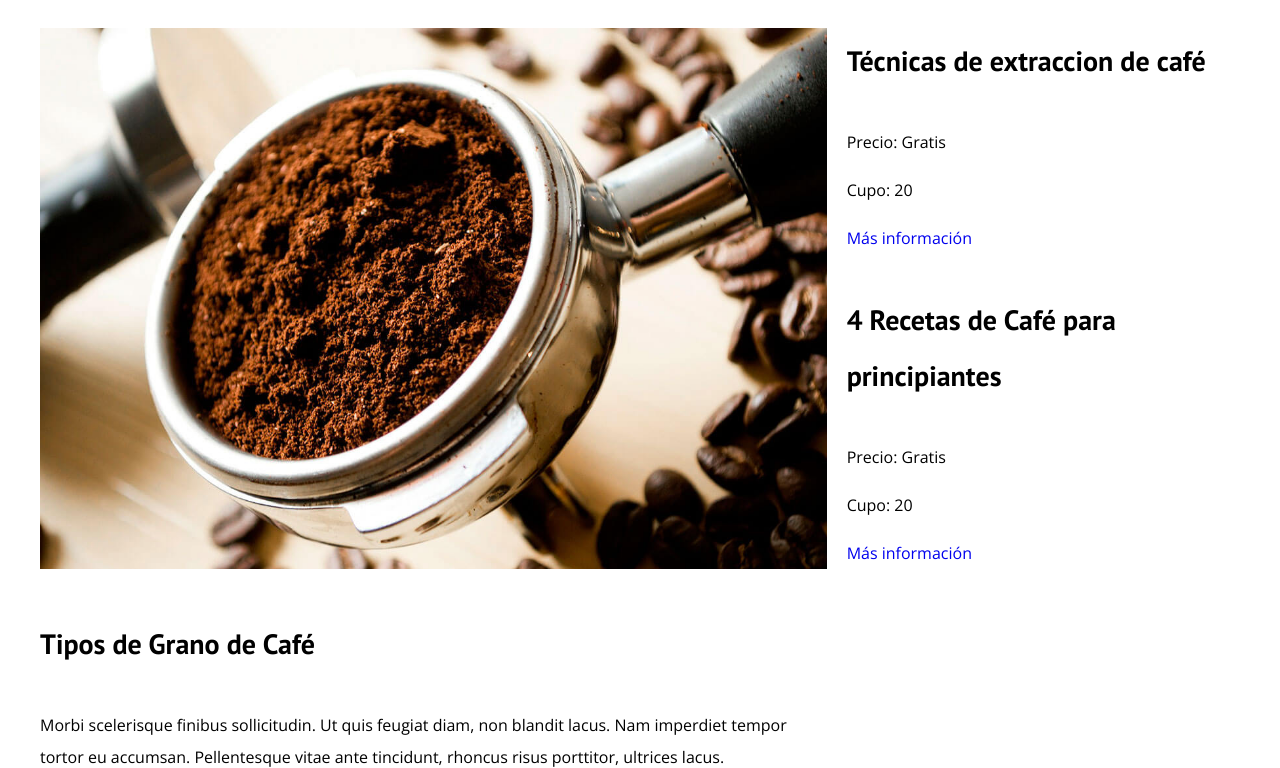
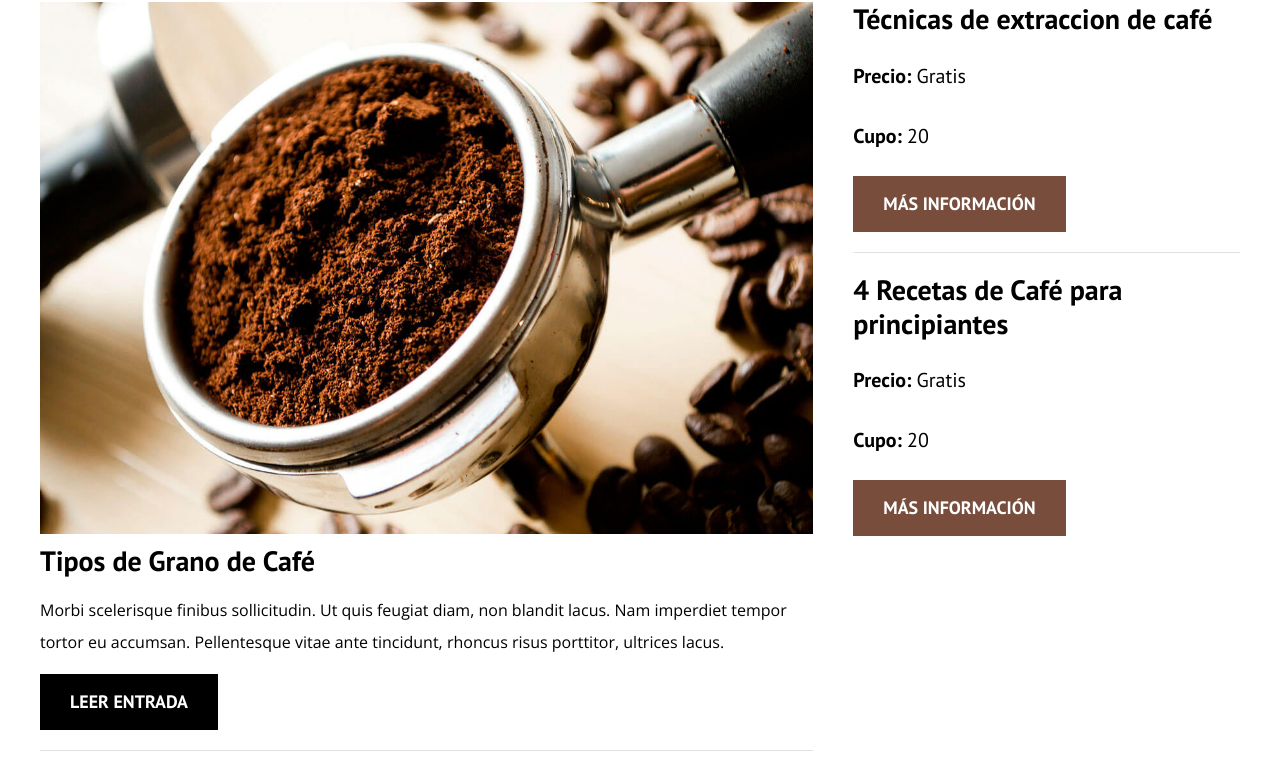
Before and after one commit to joserojascascopy/blog-delCafe, a plain HTML site: page index.html in a window 1280 px wide. Shown: the part 700-1468 px from the top of the page. Drawn offline with nearby package versions, Linux system fonts and the light colour scheme.

Commit message:
Se finaliza el index.html

```diff
--- a/css/styles.css
+++ b/css/styles.css
@@ -4,7 +4,8 @@
 
   --marron: #784d3c;
   --blanco: #ffff;
-  --negro: #0000;
+  --negro: #000000;
+  --grisClaro: #e1e1e1;
 }
 
 /* Globales */
@@ -14,7 +15,9 @@ html {
   font-size: 62.5%;
 }
 
-*, *:before, *:after {
+*,
+*:before,
+*:after {
   box-sizing: inherit;
 }
 
@@ -24,8 +27,12 @@ body {
   font-size: 1.6rem;
 }
 
-h1,h2,h3,h4 {
+h1,
+h2,
+h3,
+h4 {
   font-family: var(--fuenteHeading);
+  line-height: 1.2; /* No se mide en rem, px, etc */
 }
 
 h1 {
@@ -45,8 +52,9 @@ h4 {
 }
 
 .contenedor {
-  max-width: 120rem;
-  width: 95%;
+  /* max-width: 120rem;
+  width: 95%; */
+  width: min(95%, 120rem);
   margin: 0 auto;
 }
 
@@ -89,6 +97,10 @@ img {
   line-height: 1;
 }
 
+.barra {
+  padding-top: 2rem;
+}
+
 @media (min-width: 768px) {
   .barra {
     display: flex;
@@ -124,8 +136,86 @@ img {
   font-size: 1.8rem;
 }
 
+/* Contenido Principal */
+
+@media (min-width: 768px) {
   .contenido-principal {
     display: grid;
     grid-template-columns: 2fr 1fr;
-  column-gap: 2rem;
+    column-gap: 4rem;
   }
+}
+
+.entrada {
+  border-bottom: 1px solid var(--grisClaro);
+  margin-bottom: 2rem;
+}
+
+.entrada:last-of-type {
+  border-bottom: unset;
+  margin-bottom: unset;
+}
+
+.boton--entrada {
+  background-color: var(--negro);
+}
+
+.boton--informacion {
+  background-color: var(--marron);
+}
+
+.boton {
+  display: block;
+  font-family: var(--fuenteHeading);
+  text-transform: uppercase;
+  color: var(--blanco);
+  padding: 1rem 3rem;
+  font-weight: bold;
+  text-align: center;
+  font-size: 1.8rem;
+  margin-bottom: 2rem;
+}
+
+@media (min-width: 768px) {
+  .boton {
+    display: inline-block; /* A un elemento de tipo inline no se le puede dar margin y width */
+  }
+}
+
+/* Aside */
+
+.cursos {
+  list-style: none;
+}
+
+.widget-cursos {
+  border-bottom: 1px solid var(--grisClaro);
+  margin-bottom: 2rem;
+}
+
+.widget-cursos:last-of-type {
+  border-bottom: none;
+  margin-bottom: 0;
+}
+
+.widget-cursos__label {
+  font-family: var(--fuenteHeading);
+  font-weight: bold;
+}
+
+.widget-cursos__info {
+  font-weight: normal;
+}
+
+.widget-cursos__label,
+.widget-cursos__info {
+  font-size: 2rem;
+}
+
+/* Footer */
+
+.footer {
+  background-color: var(--negro);
+  padding-bottom: 2rem;
+  margin-top: 4rem;
+}
--- a/index.html
+++ b/index.html
@@ -29,65 +29,83 @@
     <div class="header__texto">
       <h2>Blog del café con consejos y cursos</h2>
       <p>Aprende de los expertos con las mejores recetas y consejos</p>
-    </div>
+    </div> <!-- .header -->
   </header>
   <main class="contenedor contenido-principal">
     <section class="blog">
       <h3>Nuestro Blog</h3>
-      <article>
+      <article class="entrada">
+        <div class="entrada__imagen">
           <img src="./img/blog1.jpg" alt="Blog 1" />
-        <h4>Tipos de Grano de Café</h4>
+        </div>
+        <div class="entrada__contenido">
+          <h4 class="no-margin">Tipos de Grano de Café</h4>
           <p>
             Morbi scelerisque finibus sollicitudin. Ut quis feugiat diam, non
             blandit lacus. Nam imperdiet tempor tortor eu accumsan. Pellentesque
             vitae ante tincidunt, rhoncus risus porttitor, ultrices lacus.
           </p>
-        <a href="#">Leer entrada</a>
-      </article>
-      <article>
+          <a class="boton boton--entrada" href="cursos.html">Leer entrada</a>
+        </div>
+      </article> <!-- .entrada -->
+      <article class="entrada">
+        <div class="entrada__imagen">
           <img src="./img/blog2.jpg" alt="Blog 2" />
-        <h4>3 Deliciosas recetas de café</h4>
+        </div>
+        <div class="entrada__contenido">
+          <h4 class="no-margin">3 Deliciosas recetas de café</h4>
           <p>
             Morbi scelerisque finibus sollicitudin. Ut quis feugiat diam, non
             blandit lacus. Nam imperdiet tempor tortor eu accumsan. Pellentesque
             vitae ante tincidunt, rhoncus risus porttitor, ultrices lacus.
           </p>
-        <a href="#">Leer entrada</a>
-      </article>
-      <article>
+          <a class="boton boton--entrada" href="cursos.html">Leer entrada</a>
+        </div>
+      </article> <!-- .entrada -->
+      <article class="entrada">
+        <div class="entrada__imagen">
           <img src="./img/blog3.jpg" alt="Blog 3" />
-        <h4>Beneficios del Café</h4>
+        </div>
+        <div class="entrada__contenido">
+          <h4 class="no-margin">Beneficios del Café</h4>
           <p>
             Morbi scelerisque finibus sollicitudin. Ut quis feugiat diam, non
             blandit lacus. Nam imperdiet tempor tortor eu accumsan. Pellentesque
             vitae ante tincidunt, rhoncus risus porttitor, ultrices lacus.
           </p>
-        <a href="#">Leer entrada</a>
+          <a class="boton boton--entrada" href="cursos.html">Leer entrada</a>
+        </div> <!-- .entrada -->
       </article>
-    </section>
-    <aside class="sidebar">
+    </section> <!-- .blog -->
+    <aside class="side-bar">
       <h3>Nuestros Cursos y Talleres</h3>
-      <div>
-        <h4>Técnicas de extraccion de café</h4>
-        <p>Precio: Gratis</p>
-        <p>Cupo: 20</p>
-        <a href="#">Más información</a>
+      <ul class="cursos no-padding">
+        <li class="widget-cursos">
+          <h4 class="no-margin">Técnicas de extraccion de café</h4>
+          <p class="widget-cursos__label">Precio: <span class="widget-cursos__info">Gratis</span></p>
+          <p class="widget-cursos__label">Cupo: <span class="widget-cursos__info">20</span></p>
+          <a class="boton boton--informacion" href="cursos.html">Más información</a>
+        </li>
+        <li class="widget-cursos">
+          <h4 class="no-margin">4 Recetas de Café para principiantes</h4>
+          <p class="widget-cursos__label">Precio: <span class="widget-cursos__info">Gratis</span></p>
+          <p class="widget-cursos__label">Cupo: <span class="widget-cursos__info">20</span></p>
+          <a class="boton boton--informacion" href="cursos.html">Más información</a>
+        </li>
+      </ul>
+    </aside> <!-- .side-bar-->
+  </main> <!-- .contenido-principal -->
+  <footer class="footer">
+    <div class="contenedor">
+      <div class="barra">
+        <a href="index.html"><h2 class="logo__nombre centrar-texto">Blog<span class="logo__bold">DelCafé</span></h2></a>
+        <nav class="navegacion">
+          <a class="navegacion__enlace" href="index.html">Nosotros</a>
+          <a class="navegacion__enlace" href="cursos.html">Cursos</a>
+          <a class="navegacion__enlace" href="contacto.html">Contacto</a>
+        </nav>
       </div>
-      <div>
-        <h4>4 Recetas de Café para principiantes</h4>
-        <p>Precio: Gratis</p>
-        <p>Cupo: 20</p>
-        <a href="#">Más información</a>
     </div>
-    </aside>
-  </main> <!-- .contenido-principal -->
-  <footer class="contenedor">
-    <h2>BlogDelCafé</h2>
-    <nav>
-      <a href="#">Nosotros</a>
-      <a href="#">Cursos</a>
-      <a href="#">Contacto</a>
-    </nav>
   </footer>
 </body>
 
```
Lines whose indentation alone changed are shown as unchanged.
